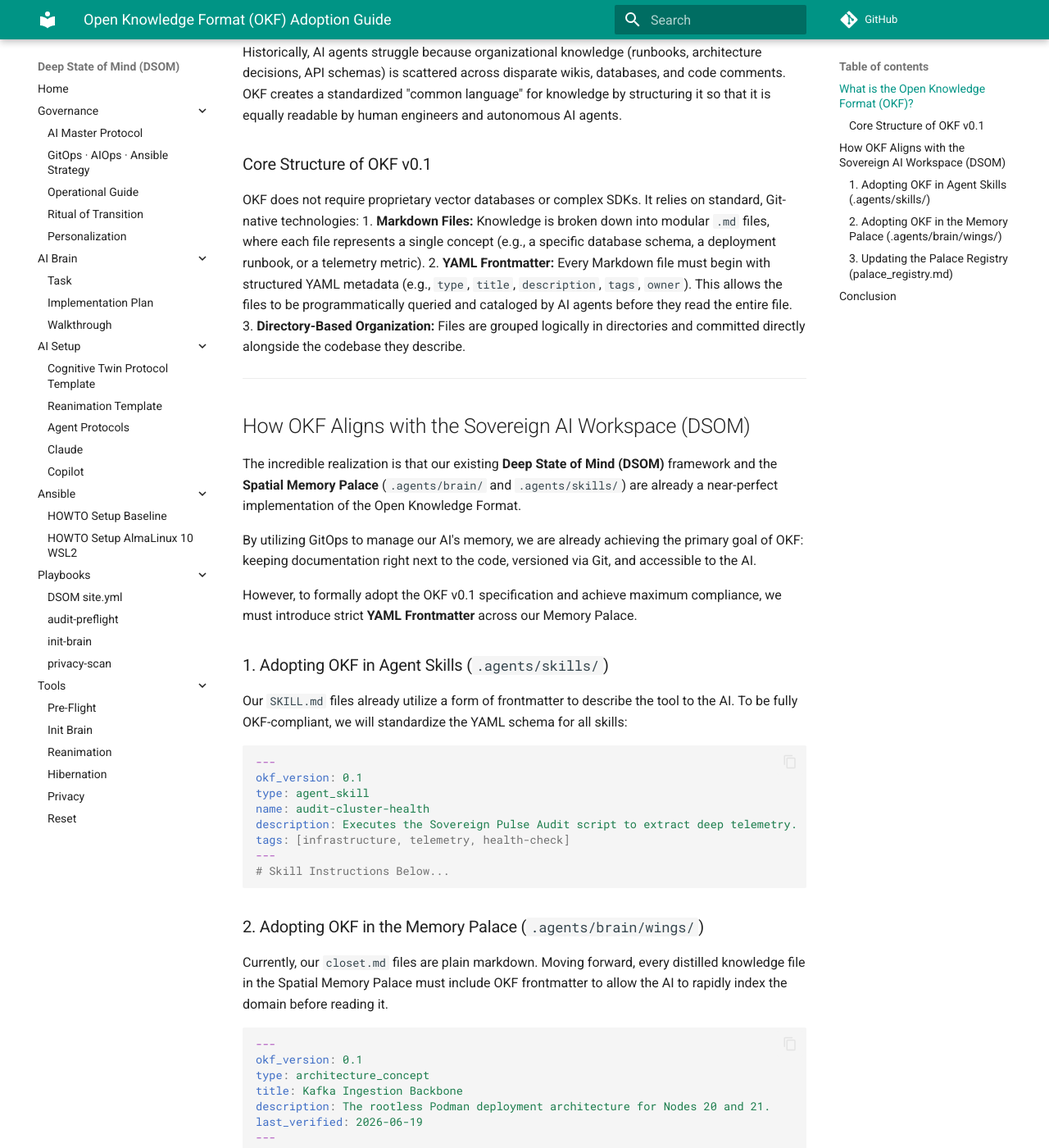
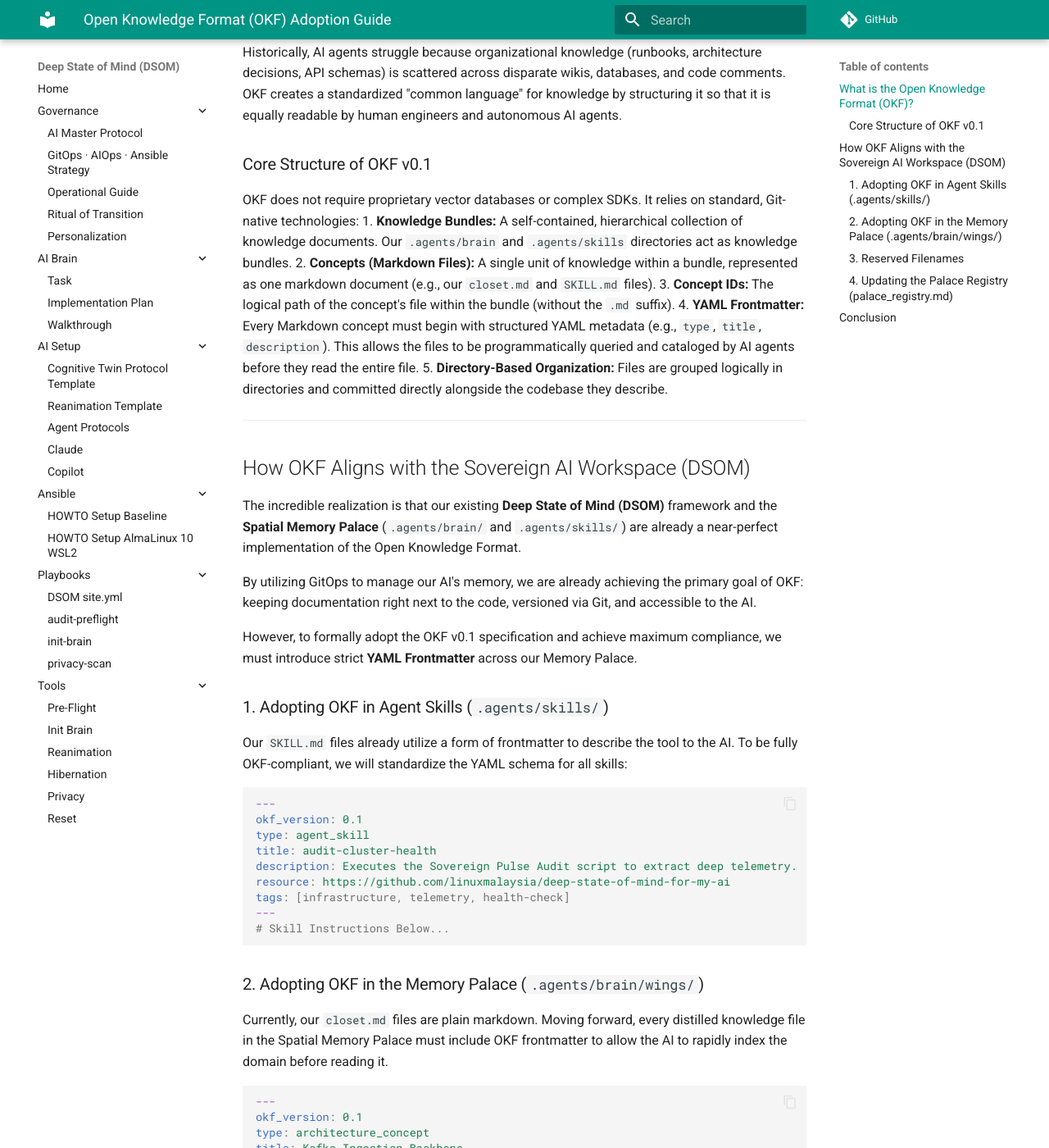
Before and after one commit to linuxmalaysia/deep-state-of-mind-for-my-ai, an MkDocs documentation site: the page built from docs/OKF-ADOPTION-GUIDE.md, in a window 1280 px wide and 1400 px high, scrolled down 247 px. Shown: the whole window at 82% size. Built offline with MkDocs 1.6.1 and Material for MkDocs 9.7.7, drawn with Linux system fonts in a browser that asks for light colours; comment, search, counter and statistics services are not loaded; some of the changed text lies outside the part shown.

Commit message:
docs: align OKF adoption guide with official Google Cloud v0.1 spec

````diff
--- a/docs/OKF-ADOPTION-GUIDE.md
+++ b/docs/OKF-ADOPTION-GUIDE.md
@@ -7,9 +7,11 @@
 
 ### Core Structure of OKF v0.1
 OKF does not require proprietary vector databases or complex SDKs. It relies on standard, Git-native technologies:
-1.  **Markdown Files:** Knowledge is broken down into modular `.md` files, where each file represents a single concept (e.g., a specific database schema, a deployment runbook, or a telemetry metric).
-2.  **YAML Frontmatter:** Every Markdown file must begin with structured YAML metadata (e.g., `type`, `title`, `description`, `tags`, `owner`). This allows the files to be programmatically queried and cataloged by AI agents before they read the entire file.
-3.  **Directory-Based Organization:** Files are grouped logically in directories and committed directly alongside the codebase they describe.
+1.  **Knowledge Bundles:** A self-contained, hierarchical collection of knowledge documents. Our `.agents/brain` and `.agents/skills` directories act as knowledge bundles.
+2.  **Concepts (Markdown Files):** A single unit of knowledge within a bundle, represented as one markdown document (e.g., our `closet.md` and `SKILL.md` files).
+3.  **Concept IDs:** The logical path of the concept's file within the bundle (without the `.md` suffix).
+4.  **YAML Frontmatter:** Every Markdown concept must begin with structured YAML metadata (e.g., `type`, `title`, `description`). This allows the files to be programmatically queried and cataloged by AI agents before they read the entire file.
+5.  **Directory-Based Organization:** Files are grouped logically in directories and committed directly alongside the codebase they describe.
 
 ---
 
@@ -28,8 +30,9 @@
 ---
 okf_version: 0.1
 type: agent_skill
-name: audit-cluster-health
+title: audit-cluster-health
 description: Executes the Sovereign Pulse Audit script to extract deep telemetry.
+resource: https://github.com/linuxmalaysia/deep-state-of-mind-for-my-ai
 tags: [infrastructure, telemetry, health-check]
 ---
 # Skill Instructions Below...
@@ -44,12 +47,20 @@
 type: architecture_concept
 title: Kafka Ingestion Backbone
 description: The rootless Podman deployment architecture for Nodes 20 and 21.
-last_verified: 2026-06-19
+resource: file:///docs/architecture/kafka-nodes.md
+timestamp: 2026-06-19T14:00:00Z
 ---
 # Architectural Distillation Below...
 ```
 
-### 3. Updating the Palace Registry (`palace_registry.md`)
+### 3. Reserved Filenames
+The official OKF specification explicitly reserves two filenames at any level of the bundle hierarchy:
+* `index.md`: Used for directory listings and progressive disclosure.
+* `log.md`: Used for the chronological history of updates.
+
+Our Memory Palace architecture currently utilizes `closet.md` and `SKILL.md` for concept files, so we naturally avoid conflict with these reserved names, but they must remain reserved moving forward.
+
+### 4. Updating the Palace Registry (`palace_registry.md`)
 With OKF frontmatter added to all closets and skills, the `palace_registry.md` can eventually be automatically generated. An AI agent or a simple bash script can crawl the `.agents/` directory, parse the YAML frontmatter of every file, and dynamically compile the master map of the Sovereign Workspace.
 
 ## Conclusion
````
